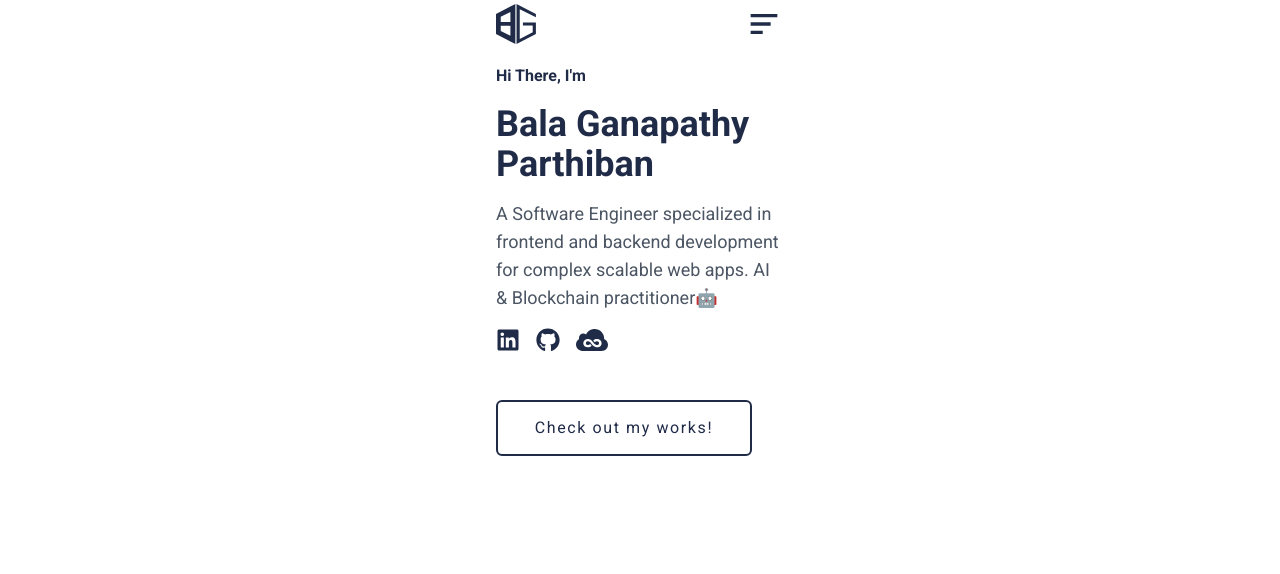
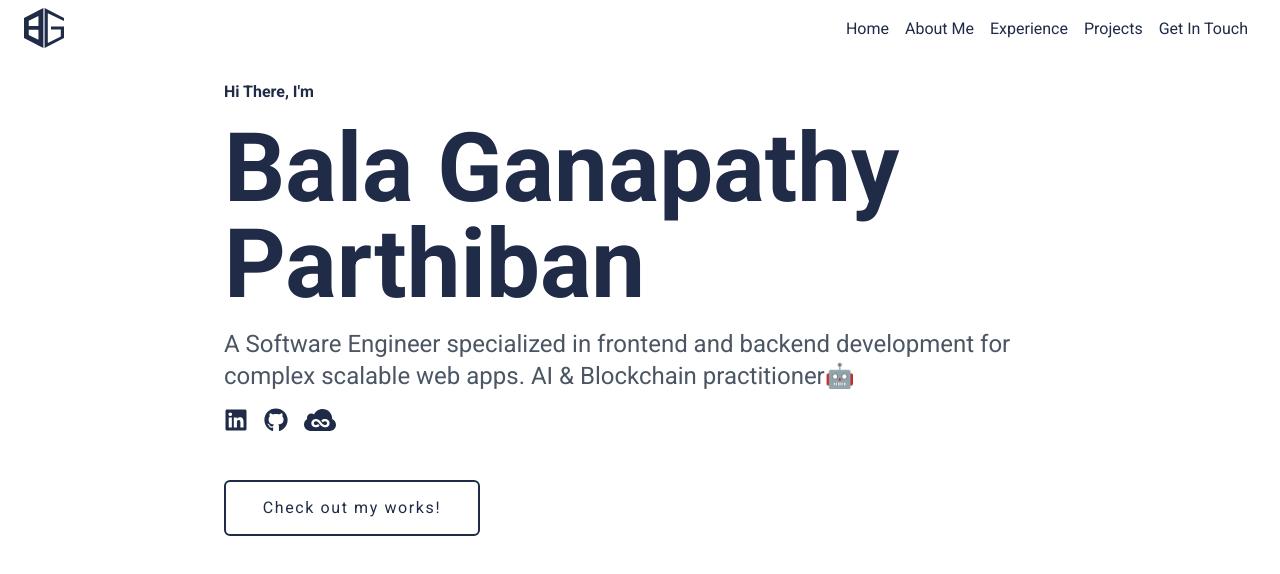
Before and after one commit to balaganapathyparthiban/portfolio, a React (Vite) app: page / in a window 1280 px wide. Shown: the top 574 px of the page. Built offline with nearby package versions, Linux system fonts and the light colour scheme.

Commit message:
Laptop responsive design implemented

```diff
--- a/src/assets/styles/global.scss
+++ b/src/assets/styles/global.scss
@@ -5,9 +5,8 @@
 * { -webkit-tap-highlight-color: transparent; }
 
 html, body, #root {
-    width: 320px;
+    width: 100vw;
     height: 100vh;
-    margin: 0 auto;
     overflow: hidden;
     font-family: 'Roboto', sans-serif;
     @apply text-gray-800;
--- a/src/components/Contact/Contact.tsx
+++ b/src/components/Contact/Contact.tsx
@@ -7,7 +7,7 @@ const Contact: React.FC = () => {
         <div className="w-full h-auto flex flex-col text-primary">
             <TitleSection title="Get In Touch" />
             <div className="flex flex-col mt-6 text-primary text-center items-center justify-center">
-                <h2 className='text-lg'>
+                <h2 className='w-full h-auto text-lg md:w-96 lg:w-[450px]'>
                     Send a general message or details of a project you'd like me to be a part of and I'll get back to you as soon as possible😀.
                 </h2>
                 <div className='mt-12 w-auto h-auto rounded-md py-3 tracking-wider text-primary border-2 border-primary px-6 flex flex--row item-center justify-center cursor-pointer' onClick={() => redirect(`mailto:${appInfo.emailAddress}`)}>
--- a/src/components/Header/Header.tsx
+++ b/src/components/Header/Header.tsx
@@ -4,10 +4,18 @@ import { BiMenuAltLeft } from 'react-icons/bi'
 import { CgArrowLongLeftR } from 'react-icons/cg'
 
 import { ReactComponent as Logo } from '../../assets/images/logo.svg'
+import { scrollToView } from '../../utils/helper'
 
 interface IHeader {
     sideMenuOpened: boolean,
-    onMenuHandler?: (event: React.MouseEvent<any>, status: boolean) => void
+    onMenuHandler?: (event: React.MouseEvent<any>, status: boolean) => void,
+    menuRef: {
+        intro: React.MutableRefObject<HTMLDivElement | null>,
+        about: React.MutableRefObject<HTMLDivElement | null>,
+        experience: React.MutableRefObject<HTMLDivElement | null>,
+        projects: React.MutableRefObject<HTMLDivElement | null>,
+        contact: React.MutableRefObject<HTMLDivElement | null>
+    }
 }
 
 const Header: React.FC<IHeader> = (props) => {
@@ -55,7 +63,7 @@ const Header: React.FC<IHeader> = (props) => {
     return (
         <motion.header
             ref={headerRef}
-            className="z-10 flex items-center justify-between w-full h-full px-4 bg-white"
+            className="z-10 flex items-center justify-between w-full h-auto px-6 py-2 bg-white"
             variants={{
                 visible: { y: 0 },
                 hidden: { y: "-100%" }
@@ -63,10 +71,10 @@ const Header: React.FC<IHeader> = (props) => {
             animate={hidden ? "hidden" : "visible"}
             transition={{ ease: "easeInOut", duration: "0.5" }}
         >
-            <div className="w-10 h-full">
-                <Logo className="w-full h-full text-primary" />
+            <div className="w-10 h-10">
+                <Logo className="w-auto h-full text-primary" />
             </div>
-            <div className="w-auto h-full flex flex-row items-center">
+            <div className="w-auto h-auto flex flex-row items-center md:hidden">
                 <motion.div
                     className='w-10 h-full hidden'
                     variants={{
@@ -90,6 +98,26 @@ const Header: React.FC<IHeader> = (props) => {
                     <CgArrowLongLeftR className="w-full h-full text-primary cursor-pointer" onClick={(event) => props.onMenuHandler && props.onMenuHandler(event, false)} />
                 </motion.div>
             </div>
+            <div className='w-auto h-auto hidden flex-row items-center text-primary md:flex'>
+                <div className='w-auto h-4 mx-2 pt-1 flex flex-row items-center justify-center'>
+                    <p className='border-b-2 border-transparent cursor-pointer hover:border-primary' onClick={() => scrollToView(props.menuRef.intro)}>Home</p>
+                </div>
+                <div className='w-auto h-4 mx-2 pt-1 flex flex-row items-center justify-center'>
+                    <p className='border-b-2 border-transparent cursor-pointer hover:border-primary' onClick={() => scrollToView(props.menuRef.about)}>About Me</p>
+                </div>
+                <div className='w-auto h-4 mx-2 pt-1 flex flex-row items-center justify-center'>
+                    <p className='border-b-2 border-transparent cursor-pointer hover:border-primary' onClick={() => scrollToView(props.menuRef.experience)}>Experience</p>
+                </div>
+                <div className='w-auto h-4 mx-2 pt-1 flex flex-row items-center justify-center'>
+                    <p className='border-b-2 border-transparent cursor-pointer hover:border-primary' onClick={() => scrollToView(props.menuRef.projects)}>Projects</p>
+                </div>
+                <div className='w-auto h-4 mx-2 pt-1 flex flex-row items-center justify-center'>
+                    <p className='border-b-2 border-transparent cursor-pointer hover:border-primary' onClick={() => scrollToView(props.menuRef.contact)}>Get In Touch</p>
+                </div>
+                {/* <div className="mx-4 border-2 border-primary w-auto h-auto rounded-md px-4 py-2 cursor-pointer">
+                    <p className="tracking-widest text-sm">Resume</p>
+                </div> */}
+            </div>
         </motion.header>
     )
 }
--- a/src/components/Intro/Intro.tsx
+++ b/src/components/Intro/Intro.tsx
@@ -15,10 +15,10 @@ const Intro: React.FC<IInto> = (props) => {
                 <h1 className='text-primary text-base font-semibold'>Hi There, I'm</h1>
             </div>
             <div className='w-full h-auto mt-4'>
-                <h2 className='text-primary text-4xl font-semibold'>Bala Ganapathy Parthiban</h2>
+                <h2 className='text-primary text-4xl font-semibold md:text-6xl lg:text-8xl'>Bala Ganapathy Parthiban</h2>
             </div>
             <div className='w-full h-auto mt-4'>
-                <h3 className='text-gray-600 text-lg'>
+                <h3 className='text-gray-600 text-lg md:text-xl lg:text-2xl'>
                     A Software Engineer specialized in frontend and backend development for complex scalable web apps. AI & Blockchain practitioner🤖
                 </h3>
             </div>
--- a/src/components/Projects/Projects.tsx
+++ b/src/components/Projects/Projects.tsx
@@ -9,7 +9,7 @@ const Projects: React.FC = () => {
     return (
         <div className="w-full h-auto flex flex-col text-primary">
             <TitleSection title="Projects" />
-            <div className="flex flex-col mt-6 text-primary">
+            <div className="grid grid-cols-1 gap-y-6 mt-6 text-primary md:grid-cols-2 md:gap-x-6 ">
                 {
                     appInfo.projects.map((project, pIndex) => {
                         return (
--- a/src/components/SideMenu/SideMenu.tsx
+++ b/src/components/SideMenu/SideMenu.tsx
@@ -26,7 +26,7 @@ const SideMenu: React.FC<ISideMenu> = (props) => {
 
     return (
         <motion.div
-            className="absolute top-0 z-10 w-full h-full flex flex-col items-end justify-start overflow-hidden text-white bg-primary"
+            className="absolute top-0 z-10 w-full h-full flex flex-col items-end justify-start overflow-hidden text-white bg-primary md:hidden"
             variants={{
                 visible: {},
                 hidden: {}
@@ -40,14 +40,14 @@ const SideMenu: React.FC<ISideMenu> = (props) => {
                     <MdClose className="text-white w-10 h-10" onClick={(event) => props.onMenuHandler && props.onMenuHandler(event, false)} />
                 </div>
                 <div className="w-full h-full flex flex-col items-center text-white">
-                    <p className="tracking-widest mt-8" onClick={(event) => selectMenu(event, props.menuRef.intro)}>Home</p>
-                    <p className="tracking-widest mt-8" onClick={(event) => selectMenu(event, props.menuRef.about)}>About me</p>
-                    <p className="tracking-widest mt-8" onClick={(event) => selectMenu(event, props.menuRef.experience)}>Experience</p>
-                    <p className="tracking-widest mt-8" onClick={(event) => selectMenu(event, props.menuRef.projects)}>Projects</p>
-                    <p className="tracking-widest mt-8" onClick={(event) => selectMenu(event, props.menuRef.contact)}>Get In Touch</p>
-                    <div className="border-2 border-white w-auto h-auto rounded-md px-4 py-2 mt-10">
+                    <p className="tracking-widest mt-8 cursor-pointer" onClick={(event) => selectMenu(event, props.menuRef.intro)}>Home</p>
+                    <p className="tracking-widest mt-8 cursor-pointer" onClick={(event) => selectMenu(event, props.menuRef.about)}>About me</p>
+                    <p className="tracking-widest mt-8 cursor-pointer" onClick={(event) => selectMenu(event, props.menuRef.experience)}>Experience</p>
+                    <p className="tracking-widest mt-8 cursor-pointer" onClick={(event) => selectMenu(event, props.menuRef.projects)}>Projects</p>
+                    <p className="tracking-widest mt-8 cursor-pointer" onClick={(event) => selectMenu(event, props.menuRef.contact)}>Get In Touch</p>
+                    {/* <div className="border-2 border-white w-auto h-auto rounded-md px-4 py-2 mt-10 cursor-pointer">
                         <p className="tracking-widest">Resume</p>
-                    </div>
+                    </div> */}
                 </div>
             </div>
         </motion.div>
--- a/src/components/TitleSection/TitleSection.tsx
+++ b/src/components/TitleSection/TitleSection.tsx
@@ -5,7 +5,7 @@ interface ITitleSection {
 const TitleSection: React.FC<ITitleSection> = (props) => {
     return (
         <div className="w-full h-auto z-0 flex flex-row items-center relative">
-            <h2 className="bg-white z-10 w-auto text-2xl text-primary font-semibold">{props.title}</h2>
+            <h2 className="bg-white z-10 w-auto text-2xl text-primary font-semibold md:text-4xl">{props.title}</h2>
             <div className="bg-white z-10 w-2 h-2"></div>
             <div className="absolute z-0 ml-2 w-full h-0.5 bg-primary opacity-25"></div>
         </div>
--- a/src/pages/Landing/Landing.tsx
+++ b/src/pages/Landing/Landing.tsx
@@ -42,26 +42,38 @@ const Landing: React.FC = () => {
                     style={{ overflowY: showMenu ? "hidden" : "auto" }}
                     onClick={(event) => onMenuHandler(event, false)}
                 >
-                    <div className="fixed top-0 z-10 w-[320px] h-12">
-                        <Header sideMenuOpened={showMenu} onMenuHandler={onMenuHandler} />
+                    <div className="fixed top-0 left-0 right-0 z-10 w-full h-12">
+                        <Header
+                            sideMenuOpened={showMenu}
+                            onMenuHandler={onMenuHandler}
+                            menuRef={{
+                                intro: introRef,
+                                about: aboutRef,
+                                experience: experienceRef,
+                                projects: projectsRef,
+                                contact: contactRef
+                            }}
+                        />
                     </div>
-                    <div ref={introRef} className="w-full h-full pt-16 px-4">
+                    <div className='w-full h-full pt-16 px-6 md:px-12 md:pt-24 lg:px-24 lg:pt-20 xl:w-[1024px] xl:mx-auto'>
+                        <div ref={introRef} className="w-full h-full">
                             <Intro projectRef={projectsRef} />
                         </div>
-                    <div ref={aboutRef} className='w-full h-auto px-4'>
+                        <div ref={aboutRef} className='mt-16 w-full h-auto md:mt-20 lg:mt-24'>
                             <About />
                         </div>
-                    <div ref={experienceRef} className='mt-16 w-full h-auto px-4'>
+                        <div ref={experienceRef} className='mt-16 w-full h-auto md:mt-20 lg:mt-24'>
                             <Experience />
                         </div>
-                    <div ref={projectsRef} className='mt-16 w-full h-auto px-4'>
+                        <div ref={projectsRef} className='mt-16 w-full h-auto md:mt-20 lg:mt-24'>
                             <Projects />
                         </div>
-                    <div ref={contactRef} className='mt-16 w-full h-auto px-4'>
+                        <div ref={contactRef} className='mt-16 w-full h-auto md:mt-20 lg:mt-24'>
                             <Contact />
                         </div>
-                    <div className='mt-16 mb-6 w-full h-auto px-4'>
+                        <div className='mt-16 mb-6 w-full h-auto'>
                             <Footer />
+                        </div>
                     </div>
                 </div>
             </motion.div>
--- a/tailwind.config.js
+++ b/tailwind.config.js
@@ -5,7 +5,7 @@ module.exports = {
     extend: {
       colors: {
         "primary": "#202b48"
-      }
+      },
     },
   },
   plugins: [],
```
Also changed, not shown: src/components/About/About.tsx (+10 -9 lines), src/components/Experience/Experience.tsx (+11 -11 lines), src/components/Footer/Footer.tsx (+9 -9 lines). Lines whose indentation alone changed are shown as unchanged.
